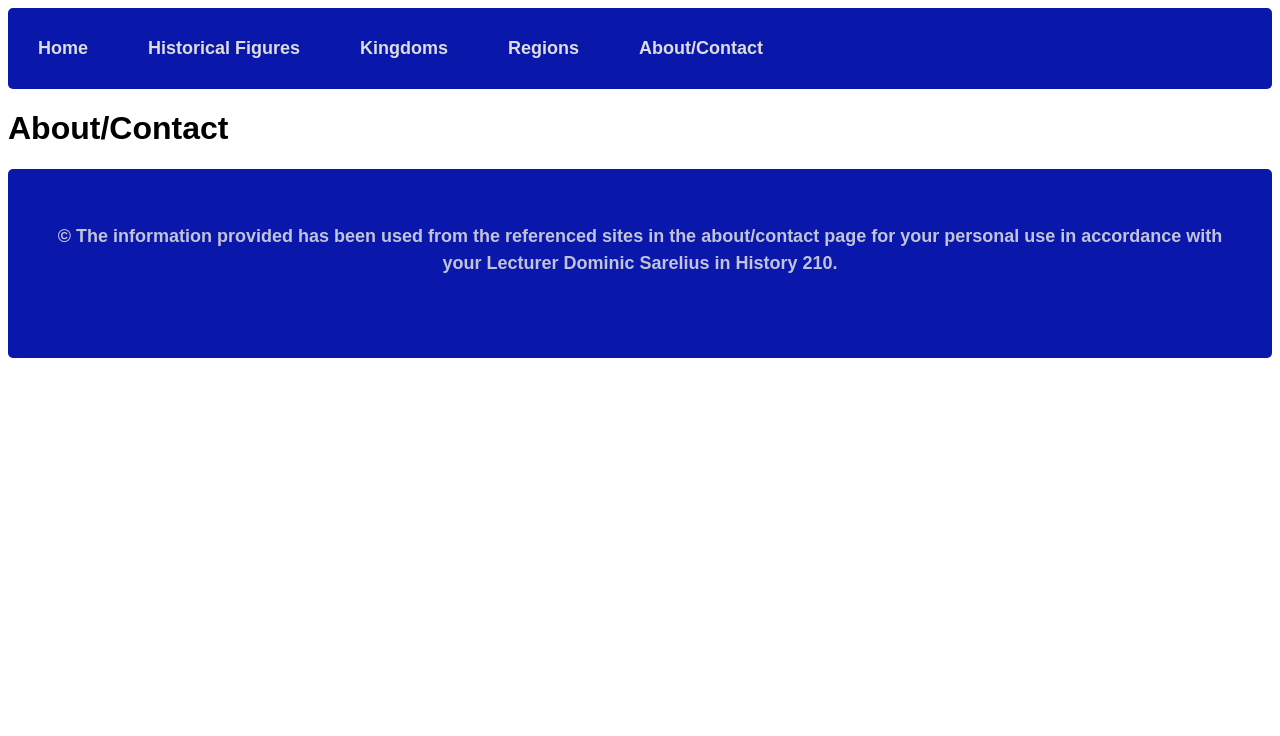
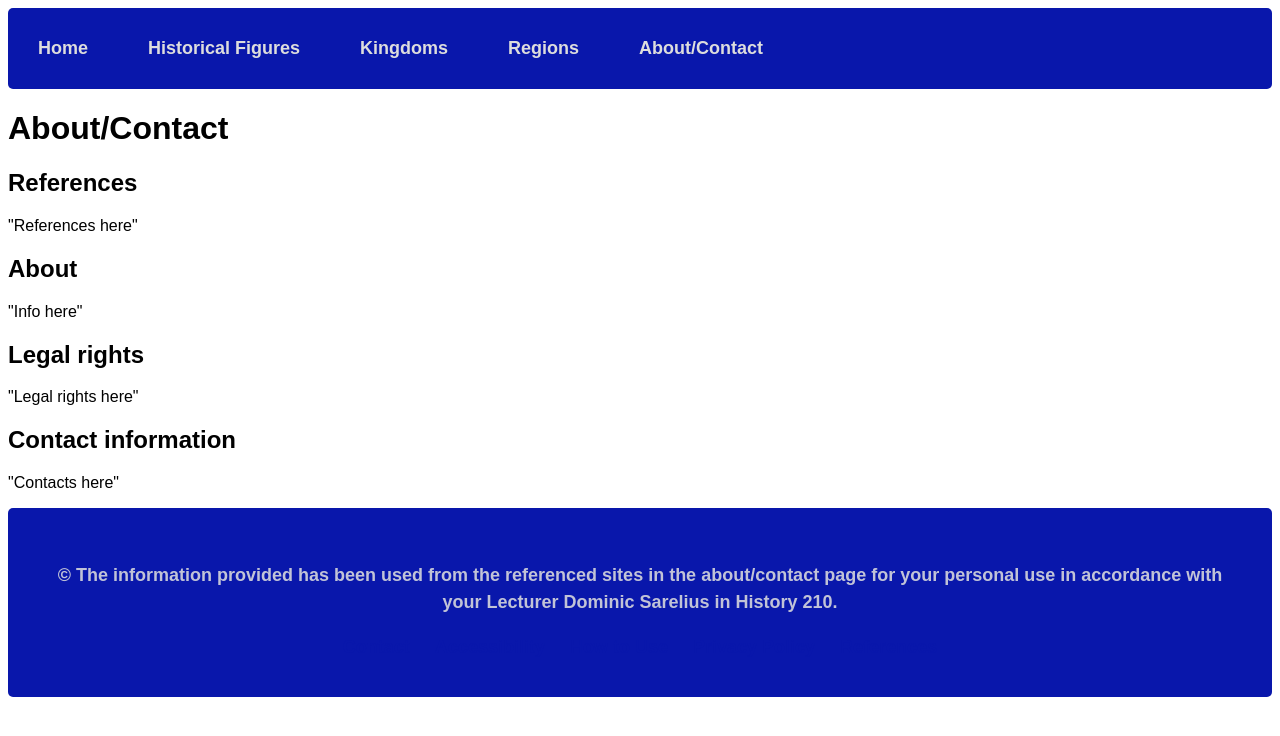
Before and after one commit to SaskiaBLittle/DominicsSite, a SvelteKit app in the folder myapp/: page /about in a window 1280 px wide. Shown: the top 736 px of the page. Built offline with nearby package versions, Linux system fonts and the light colour scheme.

Commit message:
Basic page done

```diff
--- a/myapp/src/routes/about/+page.svelte
+++ b/myapp/src/routes/about/+page.svelte
@@ -5,6 +5,25 @@
 
 <Header headingTitle="About/Contact" />
 
+<section>
+    <h2>References</h2>
+    <p>"References here"</p>
+</section>
+
+<section>
+    <h2>About</h2>
+    <p>"Info here"</p>
+</section>
+
+<section>
+    <h2>Legal rights</h2>
+    <p>"Legal rights here"</p>
+</section>
+
+<section>
+    <h2>Contact information</h2>
+    <p>"Contacts here"</p>
+</section>
 
 <style>
 
```
Also changed, not shown: myapp/src/routes/historicalfigures/+page.svelte (+8 -0 lines).
